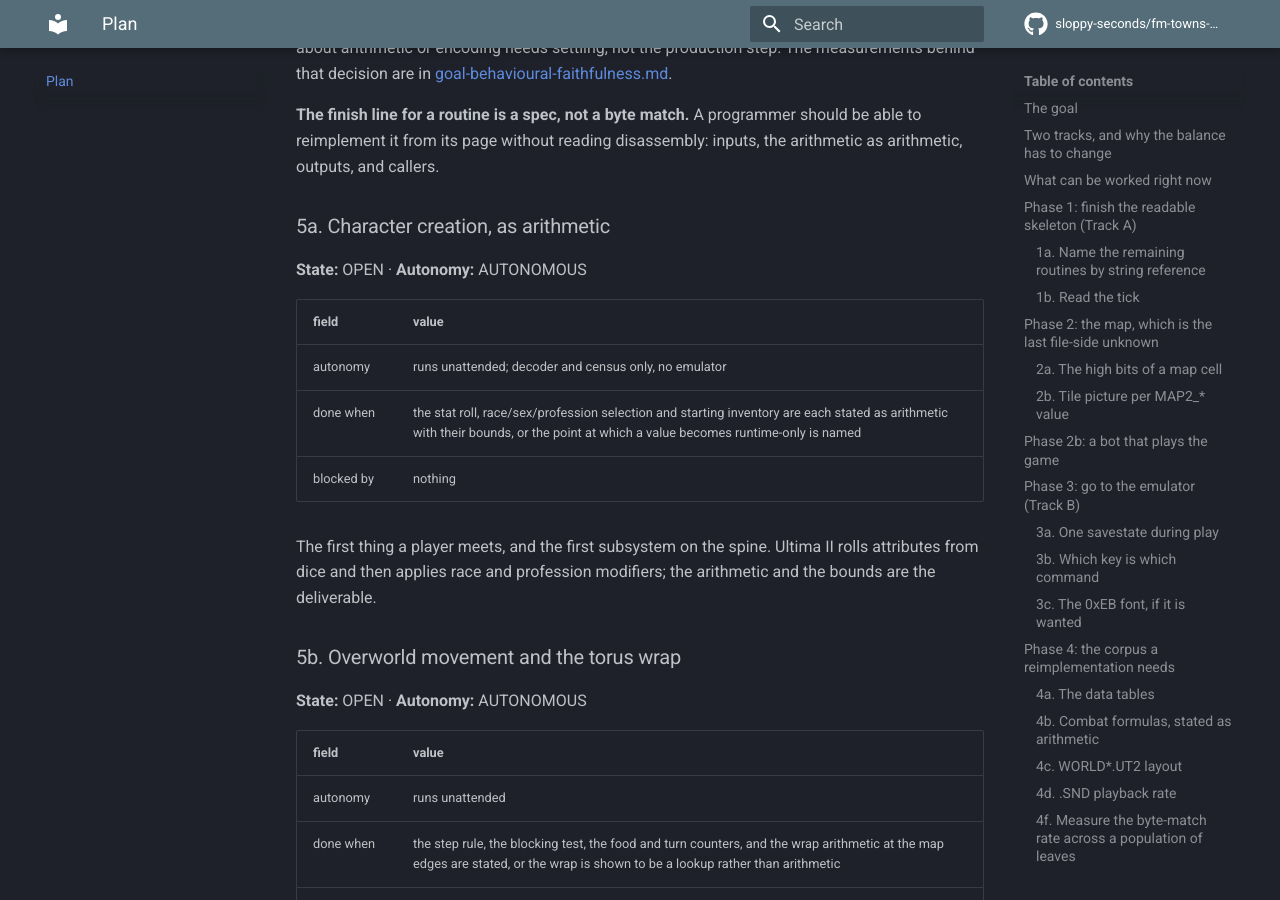
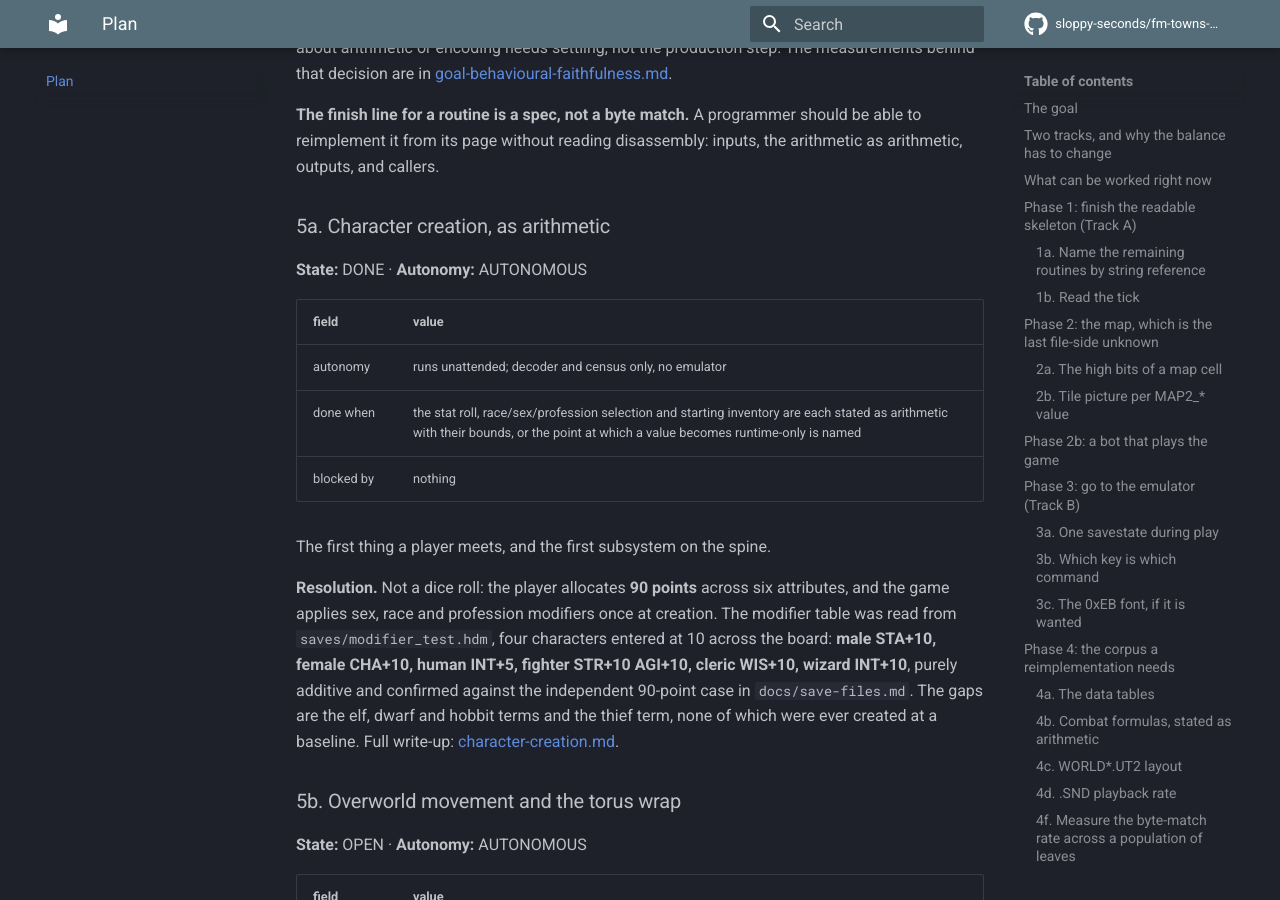
Before and after one commit to sloppy-seconds/fm-towns-ultima, an MkDocs documentation site: the page built from docs/plan.md, in a window 1280 px wide and 900 px high, scrolled down 21159 px. Built offline with MkDocs 1.6.1 and Material for MkDocs 9.7.7, drawn with Linux system fonts in a browser that asks for light colours; comment, search, counter and statistics services are not loaded; some of the changed text lies outside the part shown.

Commit message:
Character creation: the arithmetic, verified from stored rosters
Plan item 5a done. Not a dice roll: the player allocates 90 points and the
game applies sex, race and profession modifiers once.

Read the four-character measurement disk rather than the prose. All four
were entered at 10 across the board, so stored minus 10 is the modifier:

  male fighter    STR+10 AGI+10 STA+10 CHA0 WIS0 INT+5
  male cleric     STR0 AGI0 STA+10 CHA0 WIS+10 INT+5
  male wizard     STR0 AGI0 STA+10 CHA0 WIS0 INT+15
  female fighter  STR+10 AGI+10 STA0 CHA+10 WIS0 INT+5

Exactly additive: male STA+10, female CHA+10, human INT+5, fighter
STR+10 AGI+10, cleric WIS+10, wizard INT+10.

Cross-checked against the independent 90-point case in save-files.md
(entered 20/15/20/15/10/10, stored 30/25/20/25/10/15), which the model
predicts exactly. Two observations at different totals agree.

Records a correction: reading either of the two existing pages alone
gives a wrong prediction, because fighter contributes STR+10 AGI+10 and
the sex term is separate, so a female fighter has STA+0. I made that
error and the disk corrected it.

Gaps named: elf/dwarf/hobbit and thief were never created at a baseline,
so their terms are unknown.

```diff
--- a/docs/plan.md
+++ b/docs/plan.md
@@ -81,7 +81,7 @@ from the items below rather than maintained separately.
 | 4f Measure the byte-match rate | AUTONOMOUS | **yes**, the decompilation loop
 | 4j Work the routine queue to empty | AUTONOMOUS | **yes**, the main grind |
 | 4k The unlock ledger | AUTONOMOUS | **yes**, needed before 4j can be measured |
-| 5a Character creation | AUTONOMOUS | **yes**, first on the spine |
+| 5a Character creation | AUTONOMOUS | **done**, modifiers measured |
 | 5b Movement and torus wrap | AUTONOMOUS | **yes** |
 | 5c Time gates and epochs | AUTONOMOUS | **yes** |
 | 5d Towns and NPC assignment | AUTONOMOUS | **yes** |
@@ -746,7 +746,7 @@ outputs, and callers.
 
 ### 5a. Character creation, as arithmetic
 
-**State:** OPEN · **Autonomy:** AUTONOMOUS
+**State:** DONE · **Autonomy:** AUTONOMOUS
 
 | field | value |
 |---|---|
@@ -754,9 +754,15 @@ outputs, and callers.
 | done when | the stat roll, race/sex/profession selection and starting inventory are each stated as arithmetic with their bounds, or the point at which a value becomes runtime-only is named |
 | blocked by | nothing |
 
-The first thing a player meets, and the first subsystem on the spine. Ultima II rolls attributes
-from dice and then applies race and profession modifiers; the arithmetic and the bounds are the
-deliverable.
+The first thing a player meets, and the first subsystem on the spine.
+
+**Resolution.** Not a dice roll: the player allocates **90 points** across six attributes, and
+the game applies sex, race and profession modifiers once at creation. The modifier table was
+read from `saves/modifier_test.hdm`, four characters entered at 10 across the board:
+**male STA+10, female CHA+10, human INT+5, fighter STR+10 AGI+10, cleric WIS+10, wizard INT+10**,
+purely additive and confirmed against the independent 90-point case in `docs/save-files.md`. The
+gaps are the elf, dwarf and hobbit terms and the thief term, none of which were ever created at a
+baseline. Full write-up: [character-creation.md](character-creation.md).
 
 ### 5b. Overworld movement and the torus wrap
 
--- a/mkdocs.yml
+++ b/mkdocs.yml
@@ -165,6 +165,7 @@ nav:
       - The enter band is a build-unit boundary: enter-band-boundary.md
       - enter is compiler-emitted in both binaries: enter-compiler-emitted.md
       - The enter census across seven binaries: enter-census.md
+      - Character creation, verified from stored rosters: character-creation.md
       - The shared enter routines are TBIOS trap stubs: enter-tbios-stubs.md
       - The real-mode generator does not emit enter: enter-not-emittable.md
       - The driver route, reached and reproducible: highc-driver-route.md
```
Also changed, not shown: docs/character-creation.md (added, +121 -0 lines).
